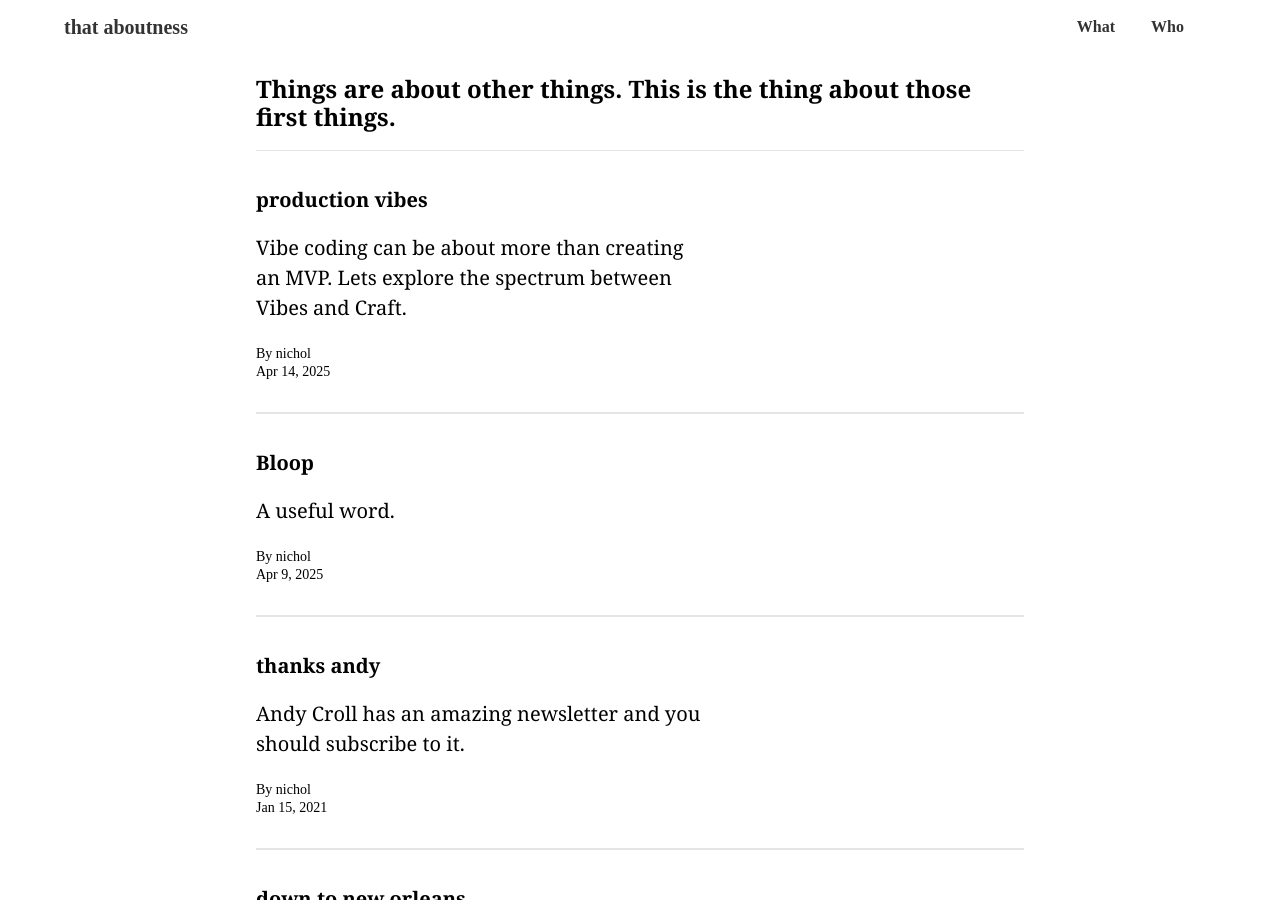
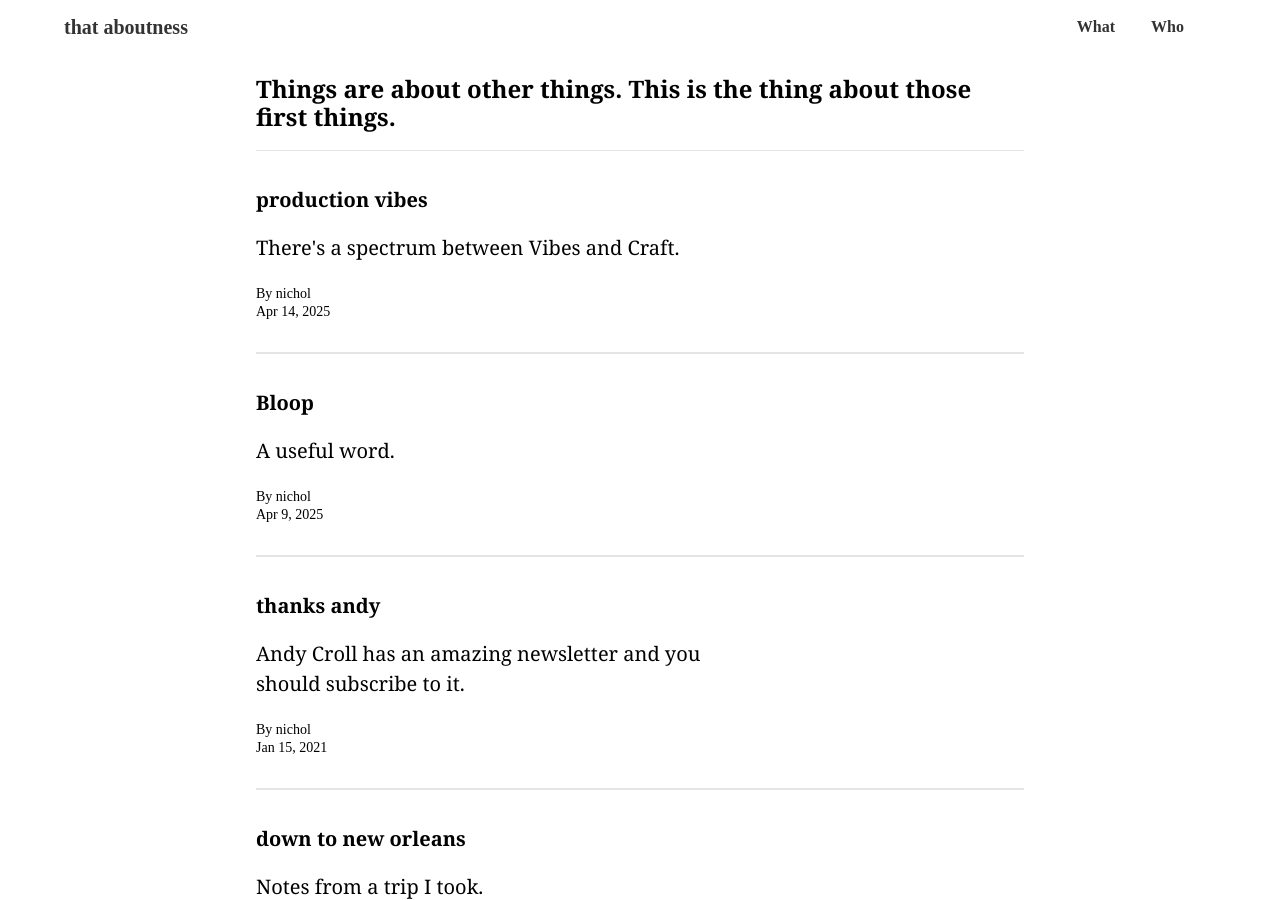
Before and after one commit to nicholalexander/that_aboutness, a Jekyll site: the page built from index.md, in a window 1280 px wide and 900 px high. Built offline with Jekyll 4.4.1, drawn with Linux system fonts in a browser that asks for light colours.

Commit message:
a better tag line

```diff
--- a/_posts/2025-04-14-vibes-in-production.md
+++ b/_posts/2025-04-14-vibes-in-production.md
@@ -6,7 +6,7 @@ categories:
 authors:
 - nichol
 tags: ai vibe coding production iteration experienced engineering
-blurb: Vibe coding can be about more than creating an MVP.  Lets explore the spectrum between Vibes and Craft.
+blurb: There's a spectrum between Vibes and Craft.
 ---
 
 "Vibe coding" as a phrase is sort of driving me crazy.  So in order to determine if I was being HYPEnotized, I decided to sit down and build a small app for my daughter - a little react doohickey of a thing to help her in her college search.  Along the way I had my breath taken away by the amazing experience of working with agents and also started to think about the spectrum between pure vibes and what I consider to be production level code.
```
